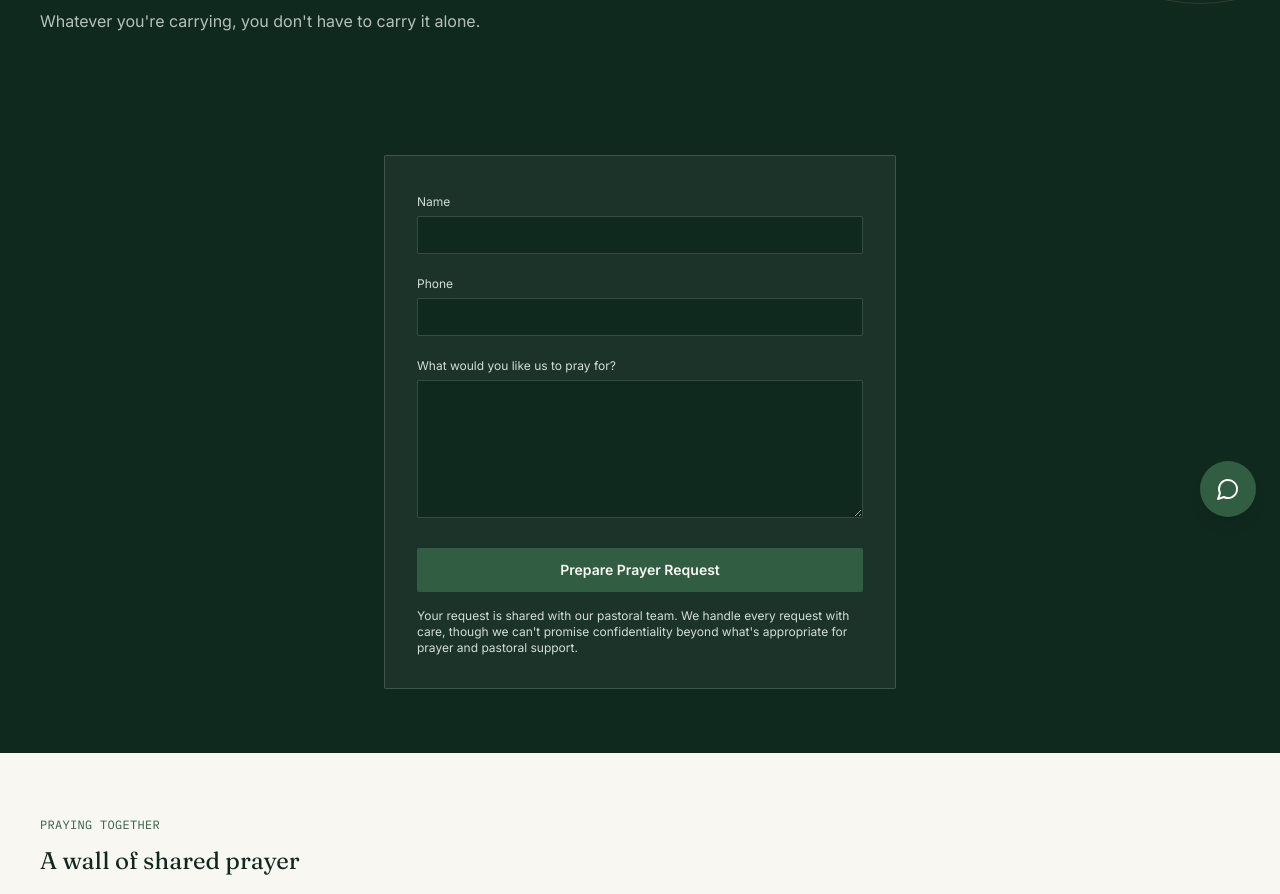
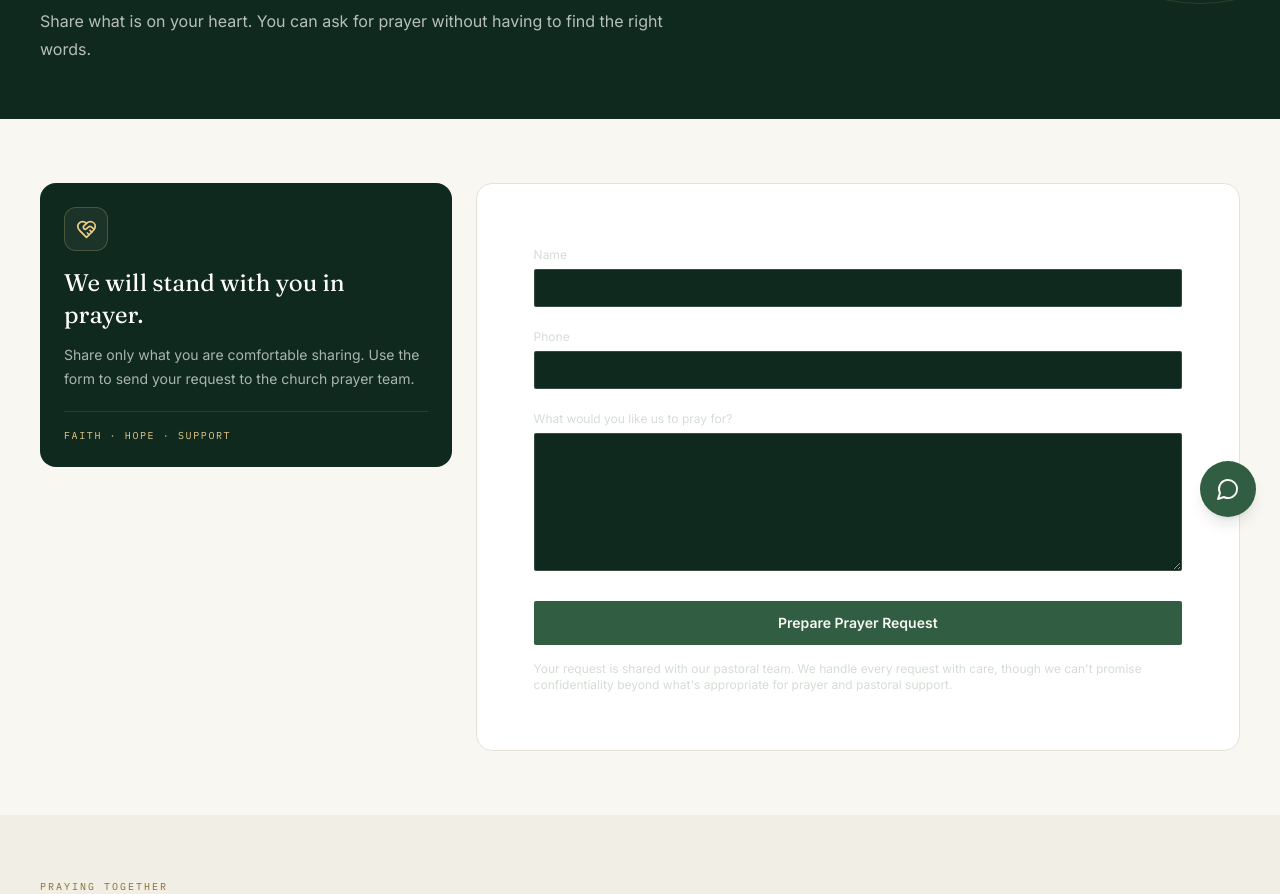
Before and after one commit to taiwoatlas/surefire-next, a Next.js app: page /prayer-request in a window 1280 px wide. Shown: the part 259-1153 px from the top of the page. Built offline with nearby package versions, Linux system fonts and the light colour scheme; no server answers.

Commit message:
Redesign Leadership and Prayer Request pages with compact, consistent layouts

```diff
--- a/app/prayer-request/page.tsx
+++ b/app/prayer-request/page.tsx
@@ -1,4 +1,5 @@
 import type { Metadata } from "next";
+import { HeartHandshake } from "lucide-react";
 import { PageHeader } from "@/components/layout/PageHeader";
 import { Section } from "@/components/layout/Section";
 import { PrayerRequestForm } from "@/components/prayer/PrayerRequestForm";
@@ -12,25 +13,23 @@ export const metadata: Metadata = {
 export default function PrayerRequestPage() {
   return (
     <>
-      <PageHeader
-        eyebrow="We're With You"
-        title="Prayer Request"
-        lede="Whatever you're carrying, you don't have to carry it alone."
-        breadcrumbs={[{ label: "Home", href: "/" }, { label: "Prayer Request" }]}
-      />
+      <PageHeader eyebrow="You are not alone" title="Let us pray with you." lede="Share what is on your heart. You can ask for prayer without having to find the right words." breadcrumbs={[{ label: "Home", href: "/" }, { label: "Prayer Request" }]} />
 
-      <Section tone="ink">
-        <div className="mx-auto max-w-lg">
-          <PrayerRequestForm />
+      <Section tone="paper">
+        <div className="grid gap-6 md:grid-cols-[.7fr_1.3fr] md:items-start">
+          <div className="rounded-2xl bg-[#10291f] p-5 text-white sm:p-6">
+            <span className="grid size-11 place-items-center rounded-xl border border-[#d8bb76]/25 bg-white/[.05] text-[#e7cb87]"><HeartHandshake size={21} aria-hidden="true" /></span>
+            <h2 className="mt-4 font-display text-2xl">We will stand with you in prayer.</h2>
+            <p className="mt-3 text-sm leading-6 text-white/65">Share only what you are comfortable sharing. Use the form to send your request to the church prayer team.</p>
+            <p className="mt-5 border-t border-white/10 pt-4 font-mono text-[10px] uppercase tracking-[.16em] text-[#e7cb87]">Faith · Hope · Support</p>
+          </div>
+          <div className="rounded-2xl border border-[#e6e2d8] bg-white p-4 sm:p-6"><PrayerRequestForm /></div>
         </div>
       </Section>
 
-      <Section tone="paper">
-        <p className="font-mono text-xs uppercase tracking-wide text-red">Praying Together</p>
-        <h2 className="mt-3 font-display text-2xl">A wall of shared prayer</h2>
-        <div className="mt-8">
-          <PrayerWall />
-        </div>
+      <Section tone="stone">
+        <div className="flex flex-wrap items-end justify-between gap-4"><div><p className="font-mono text-[10px] uppercase tracking-[.2em] text-[#8b6b2c]">Praying together</p><h2 className="mt-2 font-display text-3xl text-[#18382b]">Shared prayer</h2></div><p className="max-w-md text-sm leading-6 text-[#756f63]">Where shared requests are available, this space helps the community pray together.</p></div>
+        <div className="mt-5 rounded-2xl border border-[#e2dfd5] bg-white p-4 sm:p-6"><PrayerWall /></div>
       </Section>
     </>
   );
```
